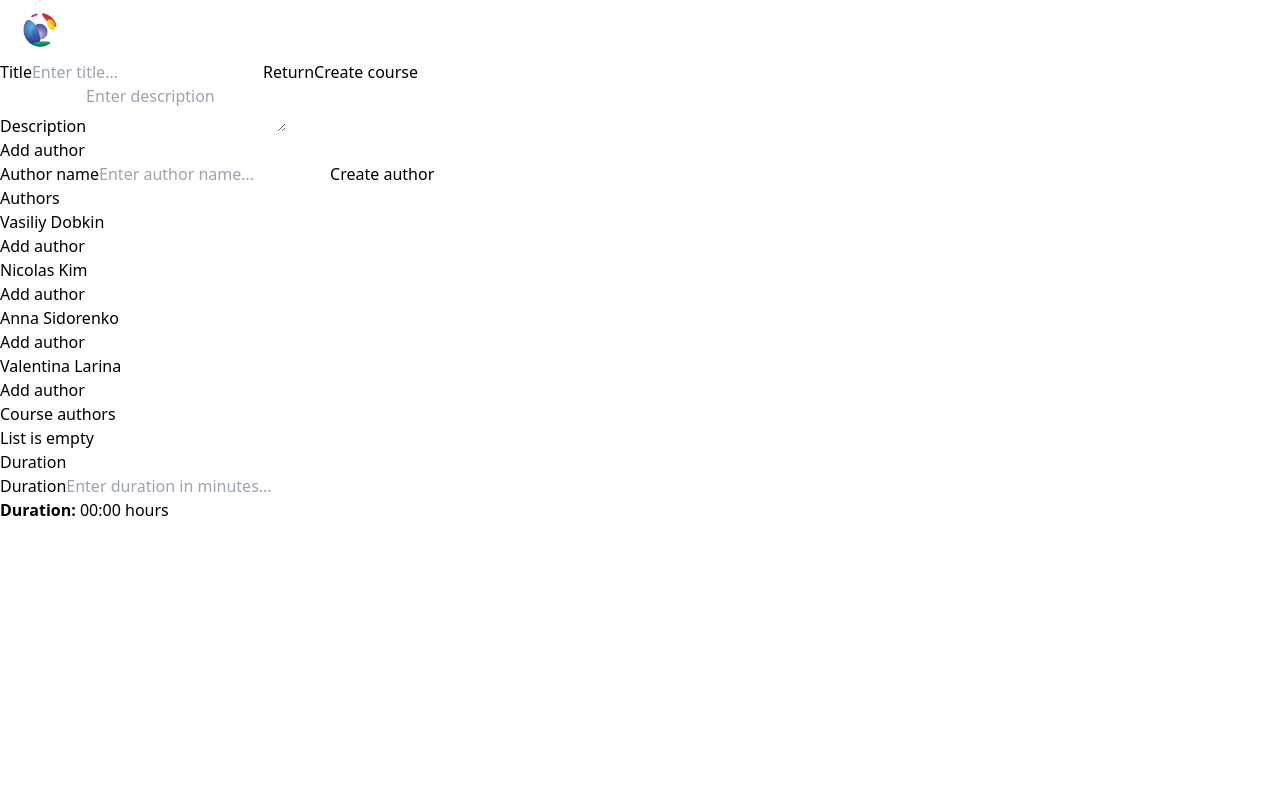
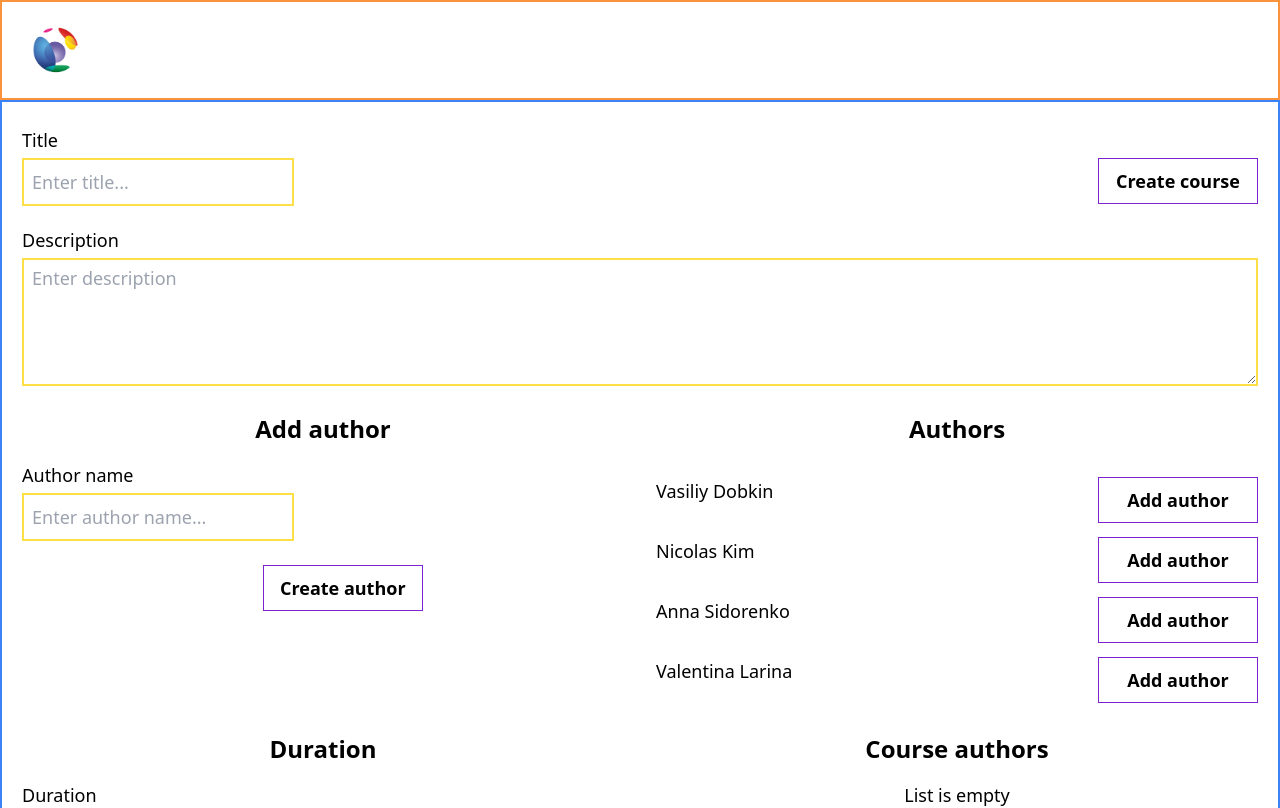
Before and after one commit to LonelyTrouvere/EPAMInternship, a React (Create React App) app: page /courses/add in a window 1280 px wide. Shown: the top 808 px of the page. Built offline with nearby package versions, Linux system fonts and the light colour scheme; sample sign-in values are in the browser's storage.

Commit message:
Course page and form made with tailwind

```diff
--- a/src/App.jsx
+++ b/src/App.jsx
@@ -27,7 +27,7 @@ const App = () => {
 			<AuthorContext.Provider value={{ list: authorList, set: setAuthorList }}>
 				<UserContext.Provider value={{ info: logedUser, set: setLogedUser }}>
 					<Header />
-					<div className='main'>
+					<div className='border-2 border-blue-500 h-full p-5'>
 						<Routes>
 							<Route path='/' element={<MainPage />} />
 							<Route element={<ProtectedRoute token={!logedUser.token} />}>
--- a/src/components/CourseForm/CourseForm.jsx
+++ b/src/components/CourseForm/CourseForm.jsx
@@ -5,6 +5,7 @@ import { AuthorContext, CourseContext } from '../../contexts/context';
 import { v4 } from 'uuid';
 import { useNavigate } from 'react-router';
 import { displayDuration } from '../../utils/time/displayDuration';
+import { Textarea } from 'components/common/Textarea/Textarea';
 
 const CourseForm = () => {
 	const authors = useContext(AuthorContext);
@@ -96,83 +97,88 @@ const CourseForm = () => {
 		}
 	};
 
-	const onReturn = () => {
-		setTitle('');
-		setDescription('');
-		setDuration('');
-		setNewAuthor('');
-		setCourseAuthors([]);
-
-		redirect('/courses');
-	};
-
 	return (
-		<form className='create-course'>
-			<div className='spacing'>
+		<form className='text-lg'>
+			<div className='relative mb-5'>
 				<Input
 					labelText='Title'
 					type='text'
+					className='w-[32rem]'
 					placeholder='Enter title...'
 					onChange={handleTitel}
 				/>
-				<Button text='Return' className='float-right' onClick={onReturn} />
 				<Button
 					text='Create course'
-					className='float-right'
+					className='absolute right-0'
 					onClick={createCourse}
 				/>
 			</div>
-			<Input
+			<Textarea
 				labelText='Description'
-				type='textarea'
 				placeholder='Enter description'
-				className='form-text-area'
+				className='w-full h-32 mb-5'
 				onChange={handleDescription}
 			/>
-			<div className='authors-area'>
-				<div className='create-author'>
-					<h3 className='form-header'>Add author</h3>
+			<div className='grid gap-8 grid-rows-2 grid-cols-2'>
+				<div className='mb-10'>
+					<h3 className='font-bold text-2xl text-center mb-4'>Add author</h3>
 					<Input
 						type='text'
 						labelText='Author name'
 						placeholder='Enter author name...'
+						className='block w-[90%] mb-6'
 						onChange={handleNewAuthor}
 					/>
 					<Button
 						text='Create author'
-						className='author-create-button'
+						className='ml-[40%]'
 						onClick={addNewAuthor}
 					/>
 				</div>
-				<div className='author-list'>
-					<h3 className='form-header'>Authors</h3>
+				<div className='flex flex-col'>
+					<h3 className='font-bold text-2xl text-center mb-4'>Authors</h3>
 					{authors.list
 						.filter((item) => !courseAuthors.includes(item))
 						.map((item) => {
 							return (
-								<div key={item.id} className='add-author'>
-									<p className='float-left author-name'>{item.name}</p>
+								<div key={item.id} className='my-4 relative'>
+									<p className='inline-block'>{item.name}</p>
 									<Button
 										text='Add author'
-										className='float-right'
+										className='absolute right-0'
 										onClick={() => addCourseAuthor(item)}
 									/>
 								</div>
 							);
 						})}
 				</div>
-				<div className='course-author-list'>
-					<h3 className='form-header'>Course authors</h3>
+				<div>
+					<h3 className='font-bold text-2xl text-center mb-4'>Duration</h3>
+					<Input
+						labelText='Duration'
+						type='number'
+						placeholder='Enter duration in minutes...'
+						className='w-[90%] mb-5'
+						onChange={handleDuration}
+					/>
+					<p className='text-3xl'>
+						<b>Duration:</b> {hours}:{minutes} hours
+					</p>
+				</div>
+				<div className='flex flex-col'>
+					<h3 className='font-bold text-2xl text-center mb-4'>
+						Course authors
+					</h3>
 					{!courseAuthors.length ? (
-						<h3>List is empty</h3>
+						<h3 className='text-center'>List is empty</h3>
 					) : (
 						courseAuthors.map((item) => {
 							return (
-								<div key={item.id} className='add-author'>
-									<p className='float-left author-name'>{item.name}</p>
+								<div key={item.id} className='my-4 relative'>
+									<p className='inline-block'>{item.name}</p>
 									<Button
 										text='Delete author'
-										className='float-right'
+										className='absolute right-0'
 										onClick={() => removeAuthor(item)}
 									/>
 								</div>
@@ -180,19 +186,6 @@ const CourseForm = () => {
 						})
 					)}
 				</div>
-				<div className='duration-area'>
-					<h3 className='form-header'>Duration</h3>
-					<Input
-						labelText='Duration'
-						type='number'
-						placeholder='Enter duration in minutes...'
-						className='spacing'
-						onChange={handleDuration}
-					/>
-					<p className='duration'>
-						<b>Duration:</b> {hours}:{minutes} hours
-					</p>
-				</div>
 			</div>
 		</form>
 	);
--- a/src/components/CourseList/CourseCard/CourseCard.jsx
+++ b/src/components/CourseList/CourseCard/CourseCard.jsx
@@ -11,12 +11,12 @@ const CourseCard = ({ course }) => {
 	const redirect = useNavigate();
 
 	return (
-		<div className='card'>
-			<div className='description'>
-				<h3 className='course-title'>{course.title}</h3>
-				<p>{course.description}</p>
+		<div className='p-4 pt-6 my-6 flex gap-6 border-2 border-green-500'>
+			<div className='w-3/4'>
+				<h3 className='font-bold text-3xl mb-6'>{course.title}</h3>
+				<p className='leading-7'>{course.description}</p>
 			</div>
-			<div className='aditional'>
+			<div className='leading-9 w-1/4'>
 				<p>
 					<b>Authors:</b>{' '}
 					{authors.list
@@ -33,9 +33,10 @@ const CourseCard = ({ course }) => {
 				<p>
 					<b>Created:</b> {course.creationDate}
 				</p>
-				<div className='show-course'>
+				<div className='ml-[25%]'>
 					<Button
 						text='Show course'
+						className='mt-3'
 						onClick={() => {
 							redirect(`/courses/${course.id}`);
 						}}
--- a/src/components/CourseList/CourseList.jsx
+++ b/src/components/CourseList/CourseList.jsx
@@ -11,7 +11,7 @@ const CourseList = () => {
 	const redirect = useNavigate();
 
 	return (
-		<div className='course-page'>
+		<div className='course-page text-lg'>
 			<SearchBar
 				set={setSearchCourses}
 				onClick={() => redirect('/courses/add')}
--- a/src/components/CourseList/SearchBar/SearchBar.jsx
+++ b/src/components/CourseList/SearchBar/SearchBar.jsx
@@ -23,18 +23,18 @@ const SearchBar = (props) => {
 	};
 
 	return (
-		<div className='course-control'>
-			<div className='search-bar'>
+		<div className='relative'>
+			<div className='inline-block'>
 				<Input
 					placeholder='Enter course name or id'
 					onChange={handleChange}
-					className='search-input'
+					className='w-[32rem] mr-5 inline'
 				/>
-				<div className='search-button'>
+				<div className='inline-block'>
 					<Button text='Search' onClick={handleSerach} />
 				</div>
 			</div>
-			<div className='add-new-course'>
+			<div className='inline-block absolute right-0'>
 				<Button text='Add new course' onClick={props.onClick} />
 			</div>
 		</div>
--- a/src/components/Header/Header.jsx
+++ b/src/components/Header/Header.jsx
@@ -26,13 +26,13 @@ const Header = () => {
 	};
 
 	return (
-		<div className='head'>
-			<div className='logo-holder'>
+		<div className='relative flex items-center border-2 border-orange-400 py-2'>
+			<div className='h-20'>
 				<Link to='/'>
 					<Logo />
 				</Link>
 			</div>
-			<div className='far-end'>
+			<div className='absolute right-0 mr-5'>
 				{!user.info.token && (
 					<>
 						<Link to='/login'>
@@ -45,7 +45,7 @@ const Header = () => {
 				)}
 				{user.info.name && (
 					<>
-						<span>{user.info.name}</span>
+						<span className='text-2xl mr-4'>{user.info.name}</span>
 						<Button text='Log out' onClick={handleLogout}></Button>
 					</>
 				)}
--- a/src/components/Header/Logo/Logo.jsx
+++ b/src/components/Header/Logo/Logo.jsx
@@ -1,7 +1,7 @@
 import logo from './company-logo.png';
 
 const Logo = () => {
-	return <img src={logo} alt='company logo' width='80px' />;
+	return <img src={logo} alt='company logo' className='h-full' />;
 };
 
 export { Logo };
--- a/src/components/common/Button/Button.jsx
+++ b/src/components/common/Button/Button.jsx
@@ -4,7 +4,7 @@ const Button = (props) => {
 		<button
 			type='button'
 			{...props}
-			className={className + ' custom-button'}
+			className={`min-w-[10rem] bg-transparent hover:bg-purple-300 text-black font-semibold py-2 px-4 border border-purple-700 ${className}`}
 			onClick={onClick}
 		>
 			{text}
--- a/src/components/common/Input/Input.jsx
+++ b/src/components/common/Input/Input.jsx
@@ -1,14 +1,14 @@
 const Input = (props) => {
-	const { labelText, type, ...inputProps } = props;
+	const { labelText, type, className, ...inputProps } = props;
 
 	return (
 		<>
-			<label>{labelText}</label>
-			{props.type === 'textarea' ? (
-				<textarea {...inputProps} />
-			) : (
-				<input className='input' type={type} {...inputProps} />
-			)}
+			<label className='block my-1'>{labelText}</label>
+			<input
+				className={`border-2 w-auto h-12 pl-2 border-yellow-300 focus:border-yellow-300 text-green-500 ${className}`}
+				type={type}
+				{...inputProps}
+			/>
 		</>
 	);
 };
--- /dev/null
+++ b/src/components/common/Textarea/Textarea.jsx
@@ -0,0 +1,15 @@
+const Textarea = (props) => {
+	const { labelText, className, ...inputProps } = props;
+
+	return (
+		<>
+			<label className='block my-1'>{labelText}</label>
+			<textarea
+				className={`p-1 px-2 border-2 border-yellow-300 ${className}`}
+				{...inputProps}
+			/>
+		</>
+	);
+};
+
+export { Textarea };
--- a/tailwind.config.js
+++ b/tailwind.config.js
@@ -0,0 +1,8 @@
+/** @type {import('tailwindcss').Config} */
+module.exports = {
+	content: ['./src/**/*.{js,jsx,ts,tsx}'],
+	theme: {
+		extend: {},
+	},
+	plugins: [],
+};
```
